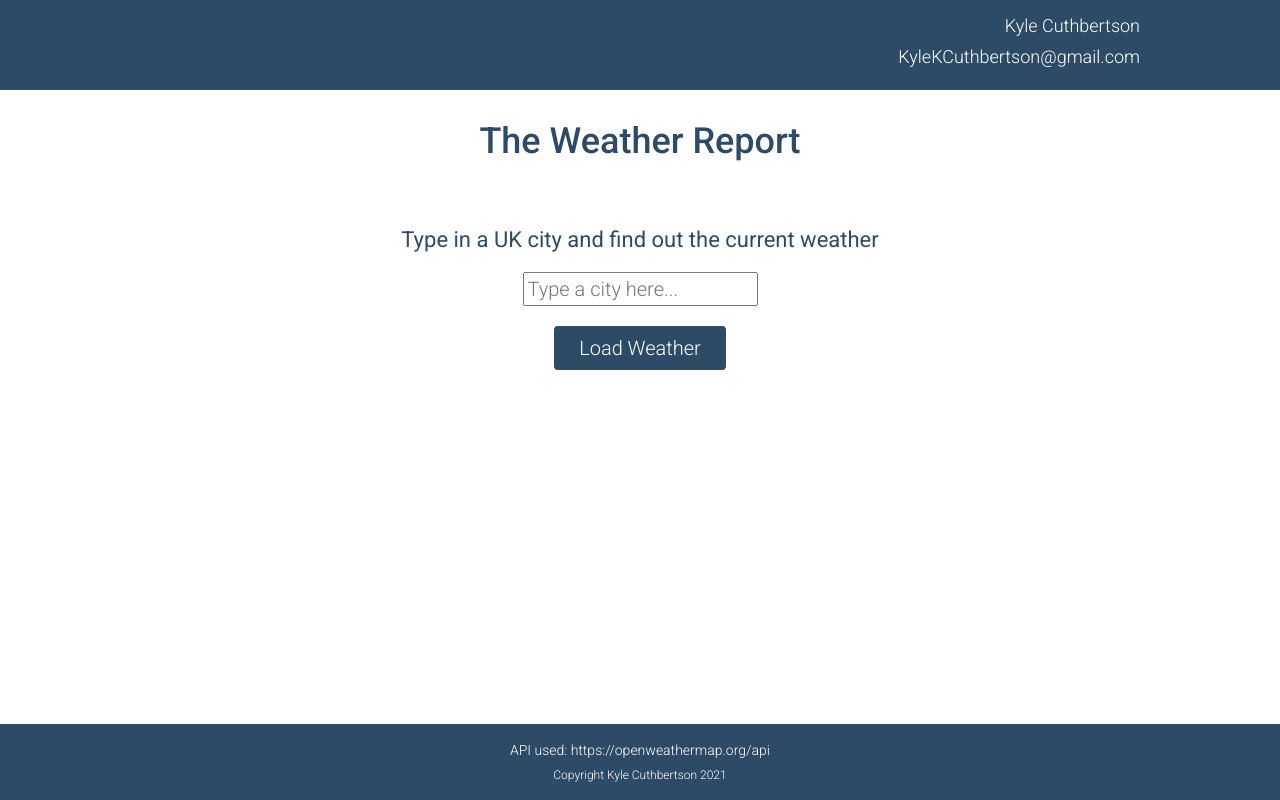
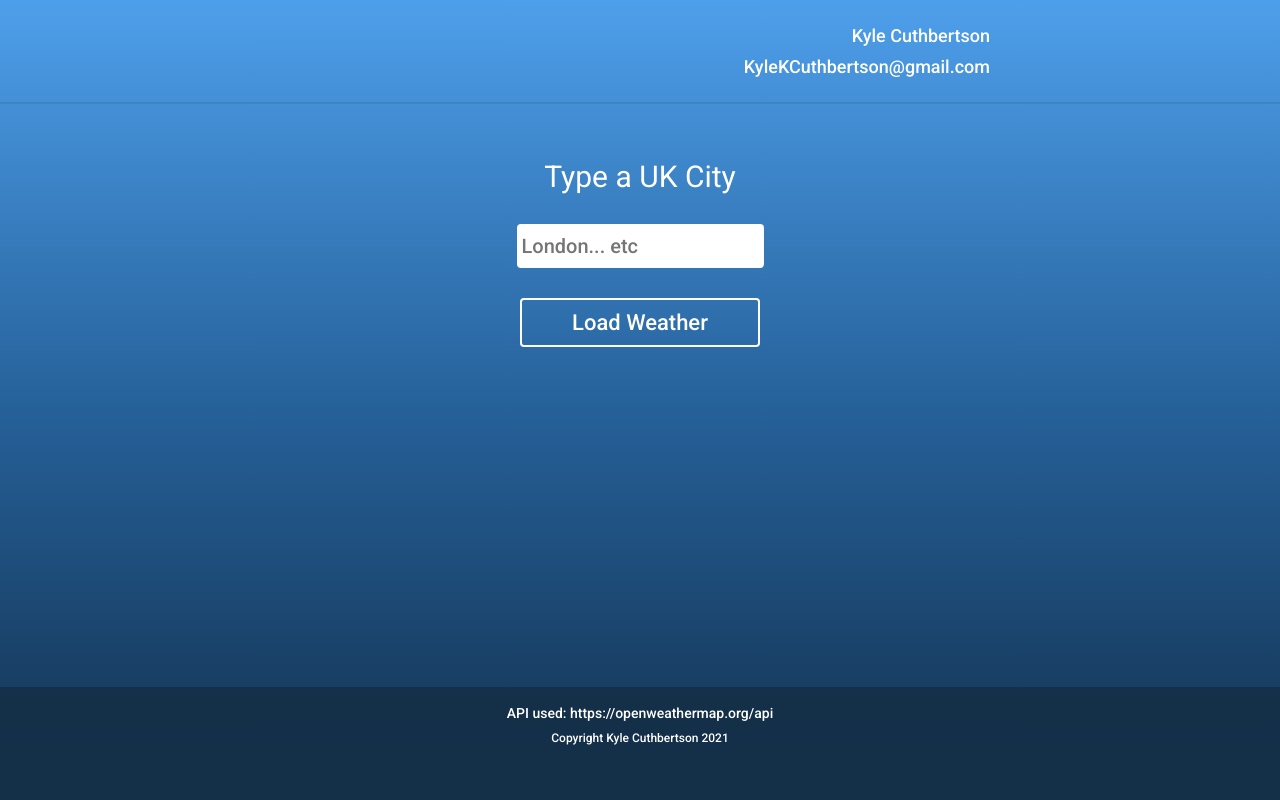
Before and after one commit to KyleCuthbertson/react-weather-app, a React (Create React App) app: page / in a window 1280 px wide. Built offline with nearby package versions, Linux system fonts and the light colour scheme.

Commit message:
Deleted title component and restyled the UI

```diff
--- a/src/App.css
+++ b/src/App.css
@@ -1,24 +1,30 @@
-@import url('https://fonts.googleapis.com/css2?family=Roboto:wght@300;400;500&display=swap');
+@import url('https://fonts.googleapis.com/css2?family=Roboto:wght@300;400;500;700&display=swap');
 
 html, body, h1, h2, h3, h4, h5, h6, *, p {
   padding: 0;
   margin: 0;
   box-sizing: border-box;
   font-family: 'Roboto', sans-serif;
-  font-weight: 300;
+  font-weight: 500;
 }
 
-/* Header & Title CSS */
+html, body {
+  background: #2a6caa;
+  background: linear-gradient(#4e9feb, #26629b, #13304d);
+  height: 100%;
+  overflow: auto;
+}
+
+/* Header CSS */
 header {
-  background-color: #2d4b66;
-  height: 90px;
   color: #FFF;
-  padding: 10px;
+  padding: 20px 10px;
+  border-bottom: 2px solid #3d84c7;
 }
 
 .header-creator {
   width: 100%;
-  max-width: 1000px;
+  max-width: 700px;
   margin: 0 auto;
 }
 
@@ -28,29 +34,20 @@ header {
   text-align: right;
 }
 
-.app-title {
-  margin: 0 auto;
-  width: 100%;
-  max-width: 1000px;
-  text-align: center;
-  margin-top: 30px
-}
-
-.app-title h1 {
-  font-size: 36px;
-  color: #2d4b66;
-  font-weight: 500;
-}
-
 
 /* Main Content CSS */
 
+.main-wrapper {
+  display: flex;
+  align-items: center;
+  justify-content: center;
+  margin: 20px auto;
+}
+
 .main-weather-content-wrapper {
   width: 100%;
-  min-height: 550px;
-  max-width: 1100px;
-  margin: 15px auto;
-  padding: 30px 20px;
+  padding: 15px;
+  color: #FFF;
 }
 
 .pre-load-content {
@@ -60,15 +57,19 @@ header {
 }
 
 .load-weather-text {
-  color: #2d4b66;
-  font-size: 22px;
-  margin-bottom: 20px;
+  color: #FFF;
+  font-size: 30px;
+  margin-bottom: 30px;
   font-weight: 400;
 }
 
 .input-field {
   font-size: 20px;
-  padding: 3px;
+  box-sizing: border-box;
+  border-radius: 4px;
+  min-width: 240px;
+  padding: 10px 5px;
+  border: 0;
 }
 
 .disable {
@@ -77,15 +78,16 @@ header {
 }
 
 .load-weather-button {
-  border: 0;
   color: #FFF;
-  background: #2d4b66;
+  min-width: 240px;
+  background: transparent;
+  border: 2px solid #FFF;
   border-radius: 4px;
-  font-size: 20px;
+  font-size: 22px;
   padding: 10px 25px;
   cursor: pointer;
   display: block;
-  margin: 20px auto;
+  margin: 30px auto;
   transition: 0.4s;
   -webkit-transition: 0.4s;
   -moz-transition: 0.4s;
@@ -93,7 +95,7 @@ header {
   -o-transition: 0.4s;
 }
 .load-weather-button:hover {
-  background: #253d53;
+  background: #10263a;
   transition: 0.4s;
   -webkit-transition: 0.4s;
   -moz-transition: 0.4s;
@@ -103,7 +105,10 @@ header {
 
 .error-text {
   text-align: center;
-  color: #801414;
+  font-size: 18px;
+  color: #b61c1c;
+  background: #10263a;
+  padding: 10px 10px;
 }
 
 .weather-details-wrapper p {
@@ -119,24 +124,25 @@ header {
 
 .daily-weather-wrapper {
   width: 100%;
+  max-width: 900px;
   padding: 10px 5px;
-  margin-top: 40px;
+  margin: 30px 0 75px 0;
 }
 
 .daily-weather-list {
   list-style-type: none;
   display: flex;
   flex-direction: row;
-  flex-wrap: nowrap;
-  justify-content: space-around;
-  align-items: center;
+  flex-wrap: wrap;
+  justify-content: space-evenly;
 }
 
 .daily-weather-list .each-day {
-  border: 2px solid #253d53;
+  border: 2px solid #FFF;
   padding: 10px;
+  margin: 10px;
+  width: 130px;
   border-radius: 4px;
-  width: 12%;
 }
 
 .daily-day-text {
@@ -159,15 +165,16 @@ header {
 
 
 
-/* Footer CSS */
+/* Footer & Misc CSS */
 
 footer {
   width: 100%;
-  padding: 8px;
-  position: fixed;
+  padding: 8px 10px 45px 10px;
+  color: #FFF;
+  position: absolute;
   bottom: 0;
-  color: #FFF;
-  background-color: #2d4b66;
+  left: 0;
+  background-color: rgba(20, 47, 71, 0.9);
 }
 
 footer p {
--- a/src/App.js
+++ b/src/App.js
@@ -8,7 +8,6 @@ const App = () => {
     <div className="App">
       <Header/>
       <MainWeatherContent/>
-
       <Footer />
     </div>
   );
--- a/src/components/AppTitle.js
+++ /dev/null
@@ -1,12 +0,0 @@
-
-const AppTitle = () => {
-  return (
-    <>
-      <div className="app-title">
-        <h1>The Weather Report</h1>
-      </div>
-    </>
-  )
-}
-
-export default AppTitle;
--- a/src/components/DailyWeather.js
+++ b/src/components/DailyWeather.js
@@ -21,15 +21,16 @@ const DailyWeather = (props) => {
 
       const dailyDate = unixConversion(dailyData[i].dt);
 
-      // console.log(dailyDate.getUTCDay());
+      console.log(dailyDate.getUTCDay());
     }
   }
 
 
   return (
     <>
+    { successful ?
       <ul className="daily-weather-list">
-        { successful ?
+        {
           dailyData.map((day) => (
             <li className="each-day" key={day.id}>
               <p className="daily-day-text">{days[day.id]}</p>
@@ -37,9 +38,10 @@ const DailyWeather = (props) => {
               <p className="daily-icon">Icon</p>
             </li>
           ))
-          : ""
         }
       </ul>
+      : ""
+    }
     </>
   )
 }
--- a/src/components/Header.js
+++ b/src/components/Header.js
@@ -1,6 +1,3 @@
-import AppTitle from "./AppTitle";
-
-
 const Header = () => {
   return (
     <>
@@ -10,7 +7,6 @@ const Header = () => {
           <p>KyleKCuthbertson@gmail.com</p>
         </div>
       </header>
-      <AppTitle/>
     </>
   )
 }
--- a/src/components/MainWeatherContent.js
+++ b/src/components/MainWeatherContent.js
@@ -73,7 +73,7 @@ const MainWeatherContent = () => {
         secondAPI(latValue, lonValue);
       })
       .catch(error => {
-        setErrorMessage("Can't load weather data for this location: " + inputValue);
+        setErrorMessage("Can't load weather for this location: " + inputValue);
         console.log(error);
         setSuccess(false);
         setLoading(false);
@@ -86,11 +86,12 @@ const MainWeatherContent = () => {
 
   return (
     <>
+    <div className="main-wrapper">
       <div className="main-weather-content-wrapper">
         <div className={success ? "hidden pre-load-content" : "pre-load-content"}>
-          <p className="load-weather-text">Type in a UK city and find out the current weather</p>
+          <p className="load-weather-text">Type a UK City</p>
           <form onSubmit={handleClick}>
-            <input type="text" id="city-input" className="input-field" name="city-input" placeholder="Type a city here..." required/>
+            <input type="text" id="city-input" className="input-field" name="city-input" placeholder="London... etc" required/>
             <button type="submit" onClick={handleClick} className={loading ? "disabled load-weather-button" : "load-weather-button"}>{loading ? "Please wait..." : "Load Weather"}</button>
           </form>
         </div>
@@ -101,7 +102,7 @@ const MainWeatherContent = () => {
           location={locationName}
         />
 
-        <div className="error-text">
+        <div className={errorMessage ? "error-text" : "hidden"}>
           <p>{errorMessage}</p>
         </div>
 
@@ -111,14 +112,15 @@ const MainWeatherContent = () => {
             successful={success}/>
         </div>
 
-        <div className={success ? "new-location-wrapper" : "hidden"}>
+        {/* <div className={success ? "new-location-wrapper" : "hidden"}>
           <p>Enter a new UK city and find the weather</p>
           <form onSubmit={newHandleClick}>
             <input type="text" id="new-input" className="input-field" name="city-input" placeholder="Type a city here..." required/>
             <button type="submit" onClick={newHandleClick} className={loading ? "disabled load-weather-button" : "load-weather-button"}>{loading ? "Please wait..." : "Load Weather"}</button>
           </form>
-        </div>
+        </div> */}
       </div>
+    </div>
     </>
   )
 }
```
